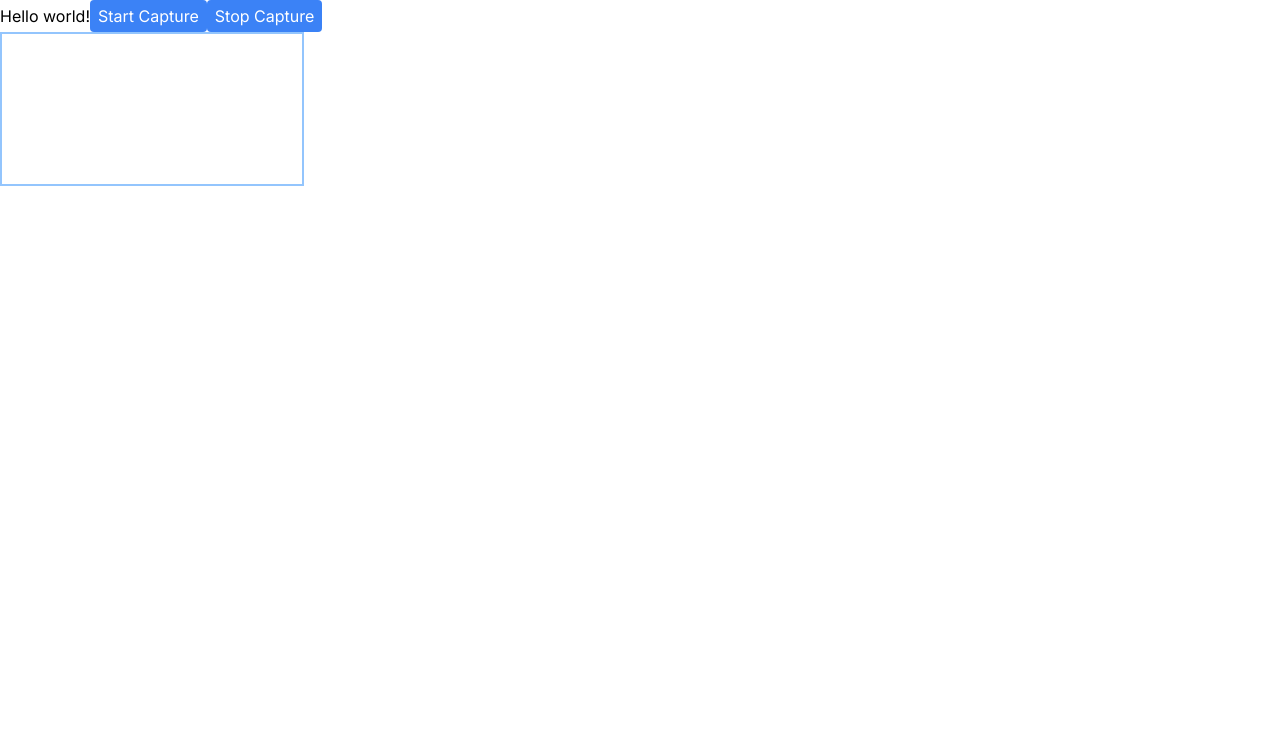
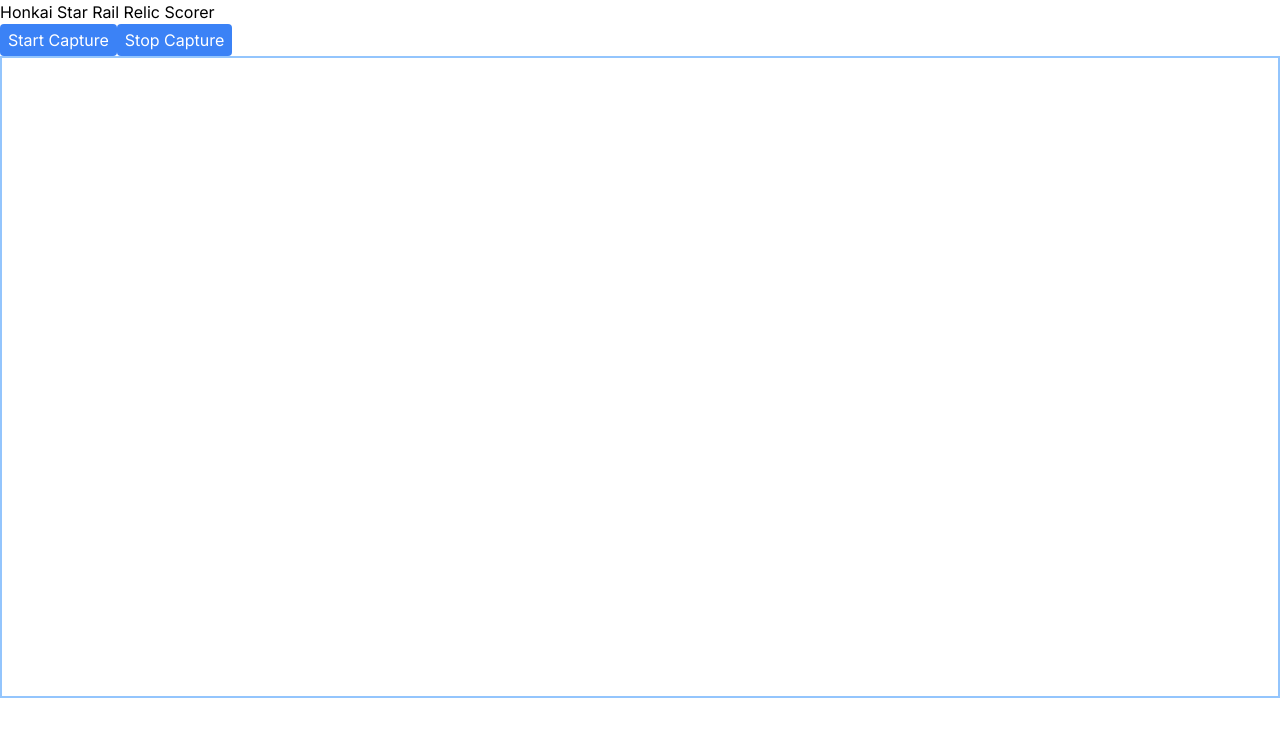
Before and after one commit to schang1146/hsr-relic-grader, a Next.js app: page / in a window 1280 px wide. Shown: the top 736 px of the page. Built offline with nearby package versions, Linux system fonts and the light colour scheme.

Commit message:
Adjust video viewport size

```diff
--- a/src/app/globals.css
+++ b/src/app/globals.css
@@ -13,3 +13,7 @@
 .btn-blue:hover {
     @apply bg-blue-700;
 }
+
+.video {
+    @apply w-full border-solid border-2 border-blue-300;
+}
--- a/src/app/page.tsx
+++ b/src/app/page.tsx
@@ -29,10 +29,10 @@
 
   return (
     <main>
-      Hello world!
+      <h1>Honkai Star Rail Relic Scorer</h1>
       <button className="btn btn-blue" onClick={startCapture}>Start Capture</button>
       <button className="btn btn-blue" onClick={stopCapture}>Stop Capture</button>
-      <video className="border-solid border-2 border-blue-300" ref={videoRef} autoPlay></video>
+      <video className="video" ref={videoRef} autoPlay></video>
     </main>
   )
 }
```
